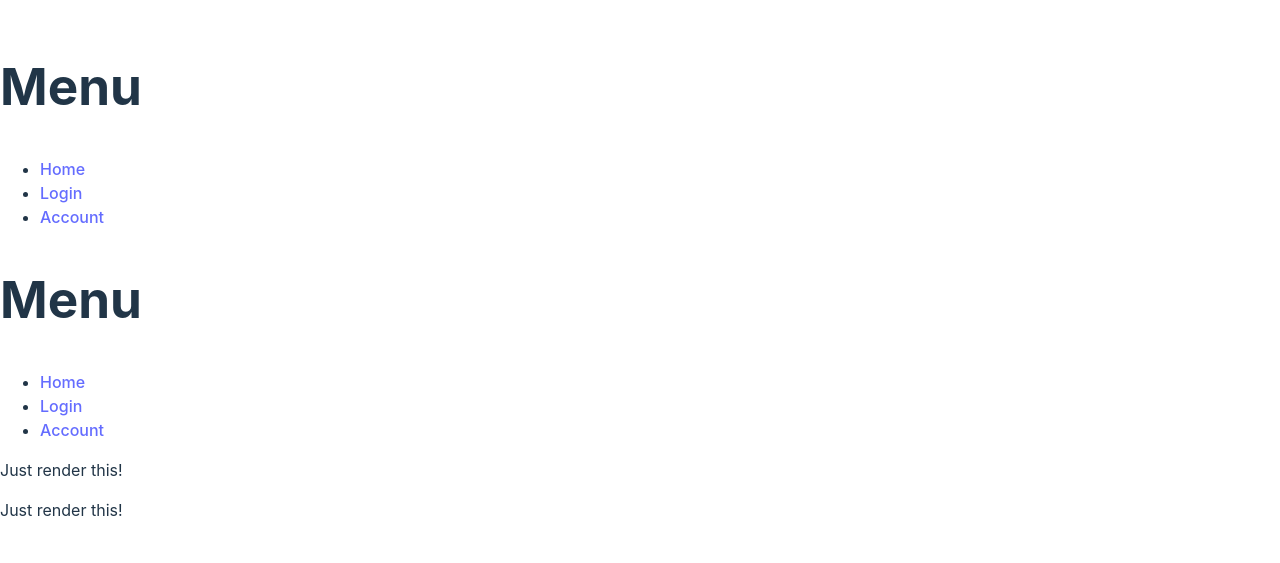
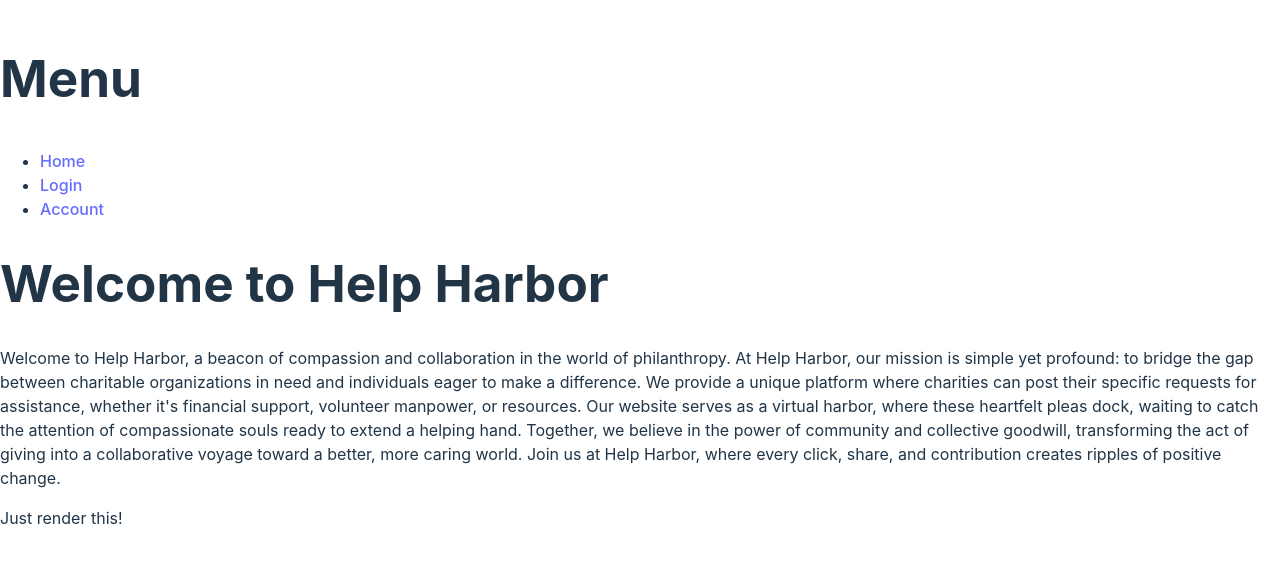
Before and after one commit to juhock/HelpHarborCapstone, a React (Vite) app: page / in a window 1280 px wide. Shown: the part 123-686 px from the top of the page. Built offline with nearby package versions, Linux system fonts and the light colour scheme.

Commit message:
Added homepage element to main and HH intro.

```diff
--- a/src/client/main.jsx
+++ b/src/client/main.jsx
@@ -3,6 +3,7 @@ import ReactDOM from 'react-dom/client';
 import App from './App.jsx';
 import './index.css';
 import { createBrowserRouter, RouterProvider } from 'react-router-dom';
+import HomePage from '../components/features/Homepage.jsx';
 
 const router = createBrowserRouter([
   {
@@ -13,7 +14,7 @@ const router = createBrowserRouter([
         path: '/',
         // this element needs to be updated with the path
         // when component is ready
-        element: <App />
+        element: <HomePage />
       }
     ]
   }
--- a/src/components/features/Homepage.jsx
+++ b/src/components/features/Homepage.jsx
@@ -0,0 +1,23 @@
+import React from 'react';
+
+export default function HomePage() {
+  return (
+    <>
+      <h1>Welcome to Help Harbor</h1>
+      <p>
+        Welcome to Help Harbor, a beacon of compassion and collaboration in the
+        world of philanthropy. At Help Harbor, our mission is simple yet
+        profound: to bridge the gap between charitable organizations in need and
+        individuals eager to make a difference. We provide a unique platform
+        where charities can post their specific requests for assistance, whether
+        it's financial support, volunteer manpower, or resources. Our website
+        serves as a virtual harbor, where these heartfelt pleas dock, waiting to
+        catch the attention of compassionate souls ready to extend a helping
+        hand. Together, we believe in the power of community and collective
+        goodwill, transforming the act of giving into a collaborative voyage
+        toward a better, more caring world. Join us at Help Harbor, where every
+        click, share, and contribution creates ripples of positive change.
+      </p>
+    </>
+  );
+}
```
